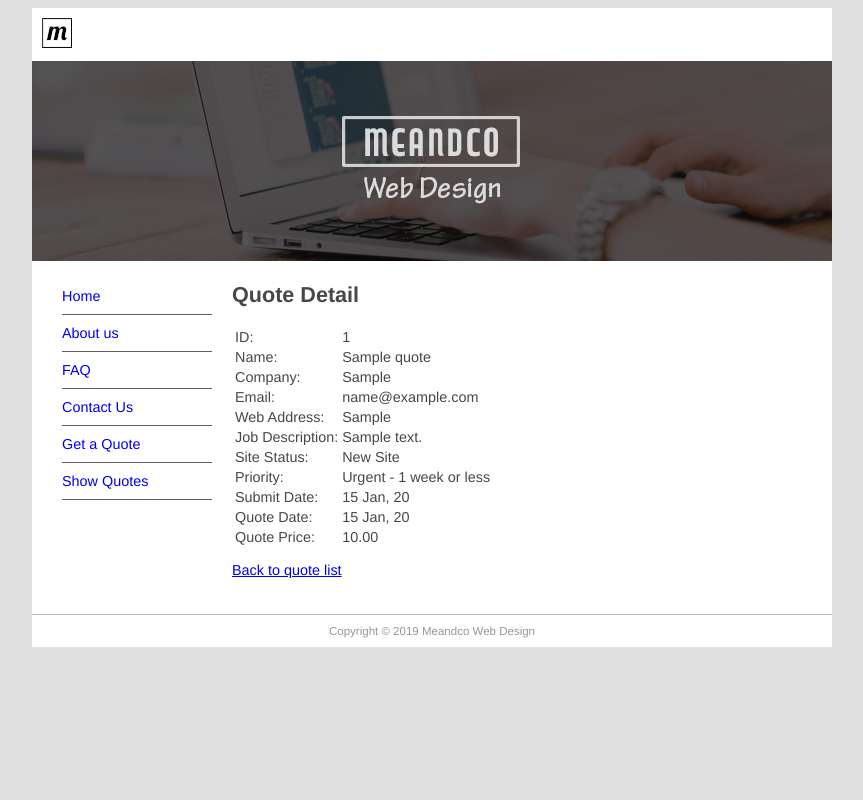
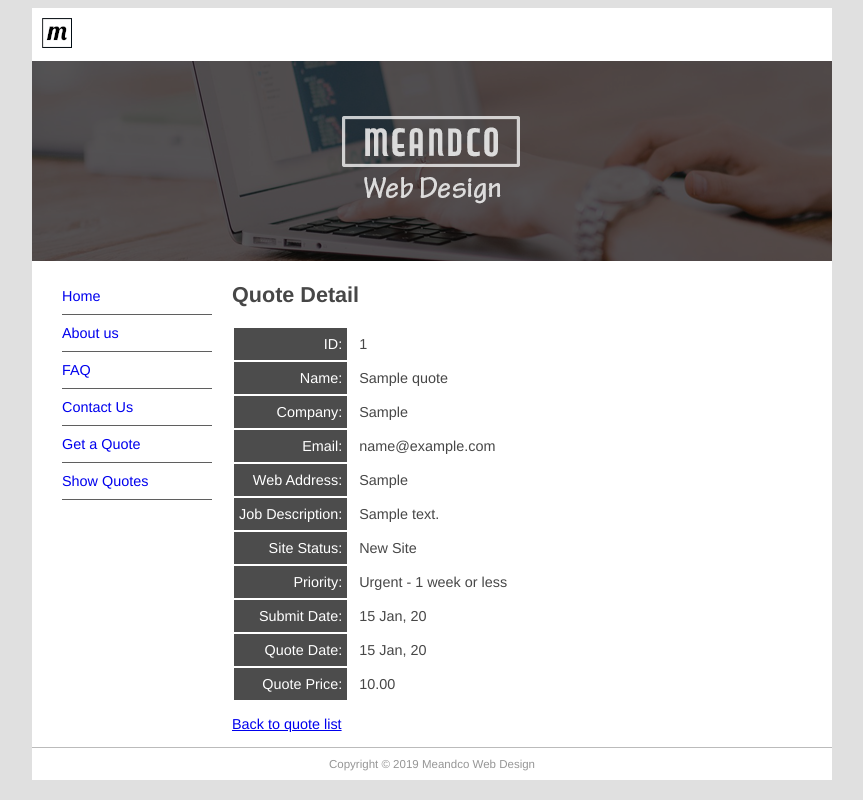
Before and after one commit to DanilTsygolnik/django_study_proj_01, a Django app: page /show/quote/1 in a window 1280 px wide. Shown: the whole page, without its empty margins (208-1071 px from the left). Run offline with Django 4.2, Linux system fonts and the light colour scheme; data comes from the database, SQL or seed files in the repository; tables that the repository leaves empty hold one stand-in row (values such as "Sample post").

Commit message:
Add CSS for QuoteView template

```diff
--- a/website_root/website/static/main.css
+++ b/website_root/website/static/main.css
@@ -114,3 +114,13 @@ input {
 .altrow {
     background-color: #e0e0e0
 }
+.quote td:first-child {
+    background-color: #4c4c4c;
+    color: white;
+    text-align: right;
+    padding: 8px 5px;
+    border: none;
+}
+.quote td {
+    padding: 5px 10px;
+}
```
